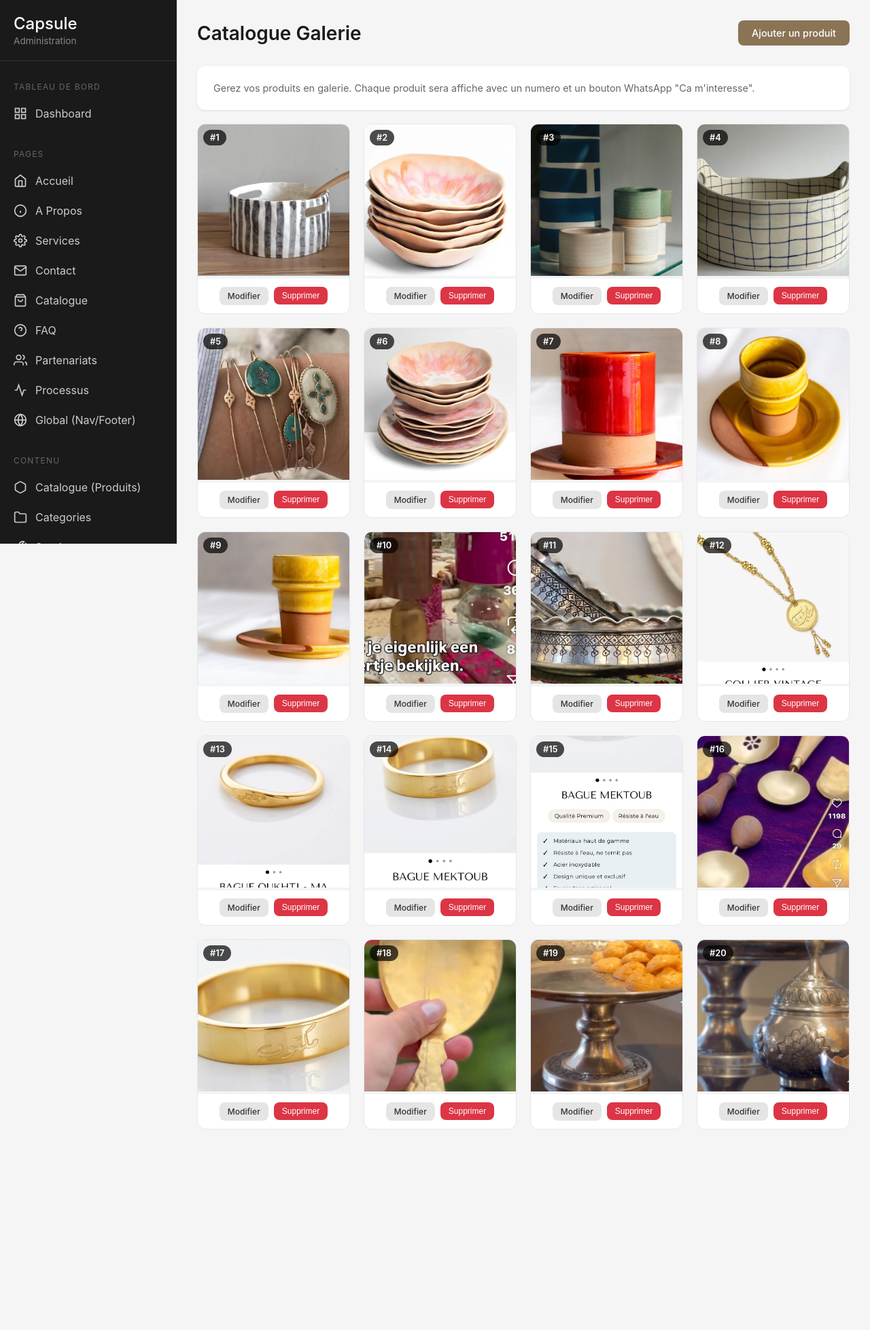
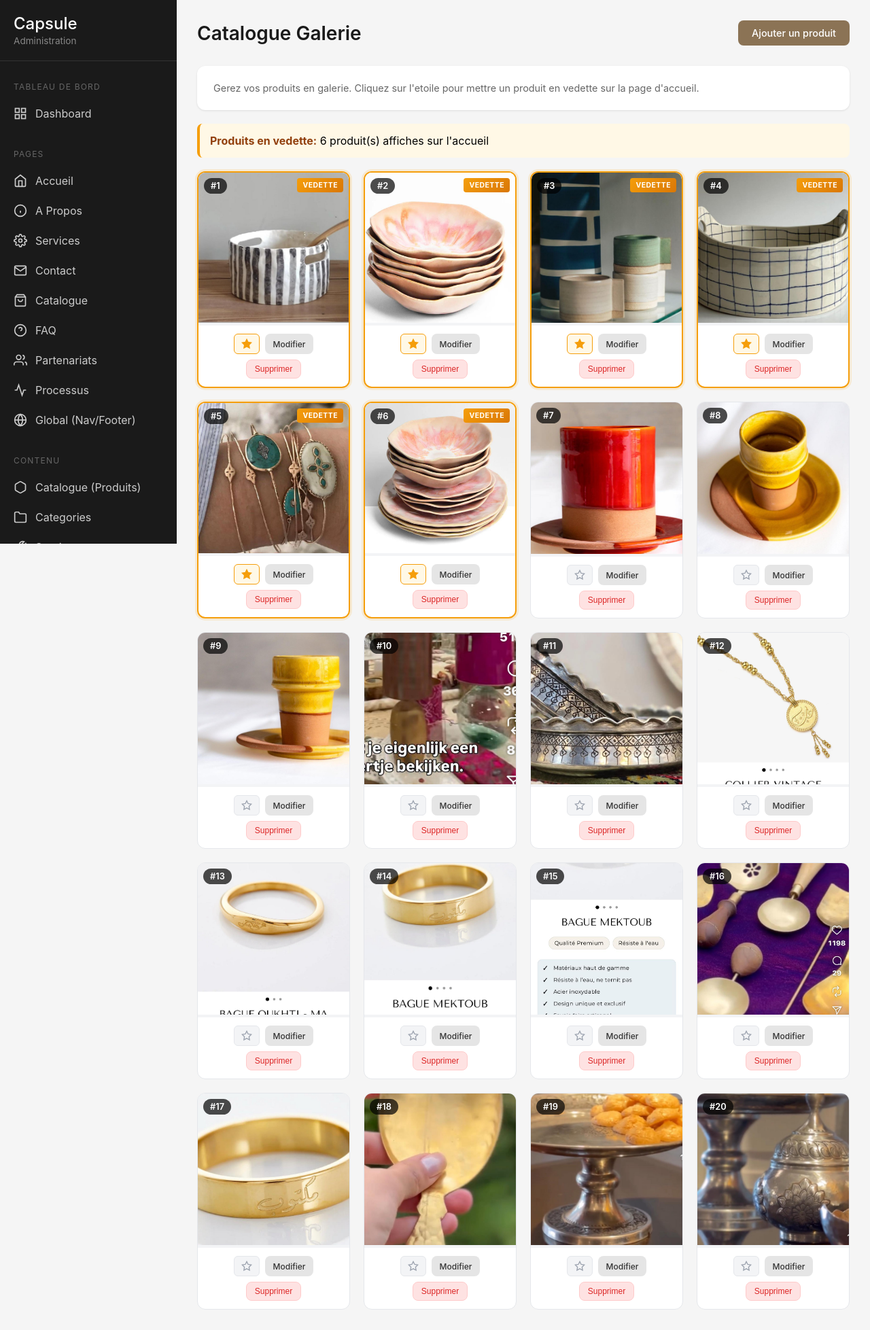
Before and after one commit to moa-digitalagency/CapsuleSourcing, a Flask app: template templates/admin/products.html in a window 1280 px wide. Shown: the whole page at 68% size. Before the commit the page ends 1662 px from the top, so only its background shows below. Run offline with Flask 3, Linux system fonts and the light colour scheme; the template is opened without the code that fills it: values that come from a table or form of the project are taken from there, others are empty; data comes from the database, SQL or seed files in the repository.

Commit message:
Add ability to feature products on the homepage and manage images
Introduce a toggle for featuring products in the admin panel, update the homepage hero section to use product images, and allow for the deletion of products.

Replit-Commit-Author: Agent
Replit-Commit-Session-Id: 05418d80-8040-4c4b-aec7-6a61a91be0df
Replit-Commit-Checkpoint-Type: intermediate_checkpoint
Replit-Commit-Event-Id: a713ad39-46fe-4bb5-8d52-82a6c4f38396
Replit-Commit-Screenshot-Url: https://storage.googleapis.com/screenshot-production-us-central1/2b97b155-a818-413e-96c3-090b592cef8b/05418d80-8040-4c4b-aec7-6a61a91be0df/ZBeUSaY

```diff
--- a/templates/admin/products.html
+++ b/templates/admin/products.html
@@ -10,15 +10,23 @@
 
 <div class="card" style="margin-bottom: 20px;">
     <p style="color: #666; font-size: 0.9rem;">
-        Gerez vos produits en galerie. Chaque produit sera affiche avec un numero et un bouton WhatsApp "Ca m'interesse".
+        Gerez vos produits en galerie. Cliquez sur l'etoile pour mettre un produit en vedette sur la page d'accueil.
     </p>
+</div>
+
+<div class="featured-products-summary" style="margin-bottom: 20px; padding: 15px; background: #fff8e6; border-radius: 8px; border-left: 4px solid #f59e0b;">
+    <strong style="color: #92400e;">Produits en vedette:</strong>
+    <span id="featured-count">{{ products|selectattr('is_featured')|list|length }}</span> produit(s) affiches sur l'accueil
 </div>
 
 <div class="admin-gallery-grid">
     {% for product in products %}
-    <div class="admin-gallery-item">
+    <div class="admin-gallery-item {% if product.is_featured %}is-featured{% endif %}">
         <div class="admin-gallery-image">
             <span class="admin-product-number">#{{ loop.index }}</span>
+            {% if product.is_featured %}
+            <span class="featured-badge">VEDETTE</span>
+            {% endif %}
             {% if product.image %}
             <img src="{{ product.image }}" alt="Produit {{ loop.index }}">
             {% else %}
@@ -26,6 +34,13 @@
             {% endif %}
         </div>
         <div class="admin-gallery-actions">
+            <form action="{{ url_for('admin.toggle_featured', id=product.id) }}" method="POST" style="display: inline;">
+                <button type="submit" class="btn btn-star {% if product.is_featured %}active{% endif %}" title="{% if product.is_featured %}Retirer des vedettes{% else %}Mettre en vedette{% endif %}">
+                    <svg width="16" height="16" viewBox="0 0 24 24" fill="{% if product.is_featured %}currentColor{% else %}none{% endif %}" stroke="currentColor" stroke-width="2">
+                        <polygon points="12 2 15.09 8.26 22 9.27 17 14.14 18.18 21.02 12 17.77 5.82 21.02 7 14.14 2 9.27 8.91 8.26 12 2"/>
+                    </svg>
+                </button>
+            </form>
             <a href="{{ url_for('admin.edit_product', id=product.id) }}" class="btn btn-secondary btn-sm">Modifier</a>
             <form action="{{ url_for('admin.delete_product', id=product.id) }}" method="POST" style="display: inline;" onsubmit="return confirm('Supprimer ce produit ?')">
                 <button type="submit" class="btn btn-danger btn-sm">Supprimer</button>
@@ -51,6 +66,12 @@
     border-radius: 12px;
     overflow: hidden;
     border: 1px solid #e5e7eb;
+    transition: all 0.2s ease;
+}
+
+.admin-gallery-item.is-featured {
+    border: 2px solid #f59e0b;
+    box-shadow: 0 0 0 3px rgba(245, 158, 11, 0.15);
 }
 
 .admin-gallery-image {
@@ -78,6 +99,20 @@
     z-index: 1;
 }
 
+.featured-badge {
+    position: absolute;
+    top: 8px;
+    right: 8px;
+    background: linear-gradient(135deg, #f59e0b, #d97706);
+    color: white;
+    padding: 4px 8px;
+    border-radius: 4px;
+    font-size: 0.65rem;
+    font-weight: 700;
+    letter-spacing: 0.5px;
+    z-index: 1;
+}
+
 .admin-image-placeholder {
     width: 100%;
     height: 100%;
@@ -93,11 +128,46 @@
     display: flex;
     gap: 8px;
     justify-content: center;
+    flex-wrap: wrap;
 }
 
 .admin-gallery-actions .btn-sm {
     font-size: 0.75rem;
     padding: 6px 12px;
 }
+
+.btn-star {
+    background: #f3f4f6;
+    border: 1px solid #e5e7eb;
+    border-radius: 6px;
+    padding: 6px 10px;
+    cursor: pointer;
+    color: #9ca3af;
+    transition: all 0.2s ease;
+    display: inline-flex;
+    align-items: center;
+}
+
+.btn-star:hover {
+    background: #fff8e6;
+    border-color: #f59e0b;
+    color: #f59e0b;
+}
+
+.btn-star.active {
+    background: #fff8e6;
+    border-color: #f59e0b;
+    color: #f59e0b;
+}
+
+.btn-danger {
+    background: #fee2e2;
+    color: #dc2626;
+    border: 1px solid #fecaca;
+}
+
+.btn-danger:hover {
+    background: #fecaca;
+}
 </style>
 {% endblock %}
```
Also changed, not shown: replit.md (+7 -0 lines), routes/admin.py (+32 -3 lines), templates/admin/homepage.html (+30 -0 lines), templates/index.html (+19 -16 lines), 1 other file.
